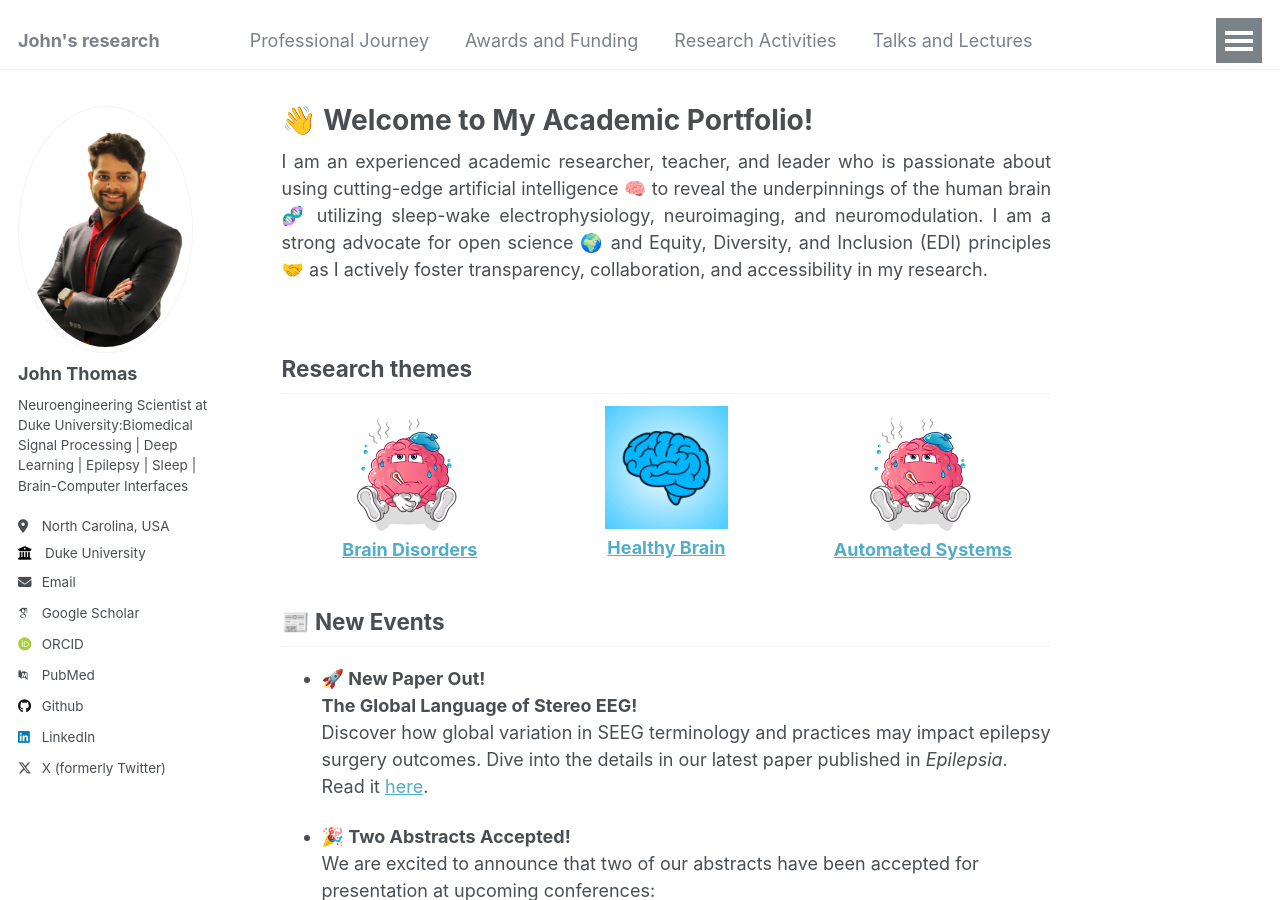
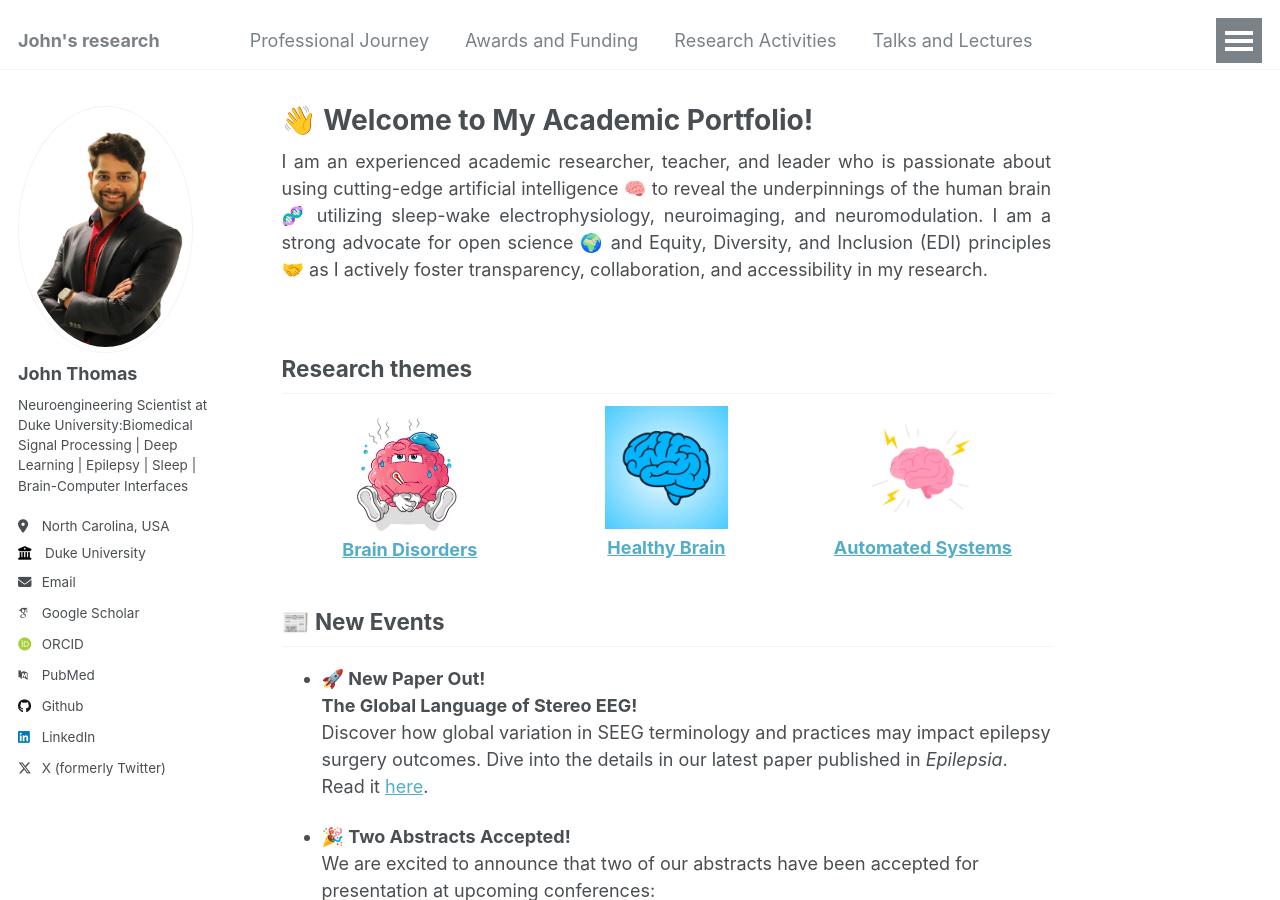
Before and after one commit to johnthomasphd/johnthomasphd.github.io, a Jekyll site: the page built from _pages/about.md, in a window 1280 px wide and 900 px high. Built offline with Jekyll 4.4.1, drawn with Linux system fonts in a browser that asks for light colours; some web fonts are replaced.

Commit message:
Update about.md

```diff
--- a/_pages/about.md
+++ b/_pages/about.md
@@ -38,8 +38,8 @@ I am an experienced academic researcher, teacher, and leader who is passionate a
   </div>
 
   <div style="flex: 1; max-width: 100%; padding: 0 5px; text-align: center;">
-    <a href="https://johnthomasphd.github.io/_pages/about_page_1.md">
-      <img src="https://johnthomasphd.github.io/images/photo_3.png" alt="Page 3" style="width:50%; height:auto;">
+    <a href="https://johnthomasphd.github.io/_pages/about_page_3.md">
+      <img src="https://johnthomasphd.github.io/images/photo_1.png" alt="Page 3" style="width:50%; height:auto;">
     </a>
     <a href="https://johnthomasphd.github.io/_pages/about_page_3.md" style="display: block; margin-top: 5px;">
       <strong>Automated Systems</strong>
```
